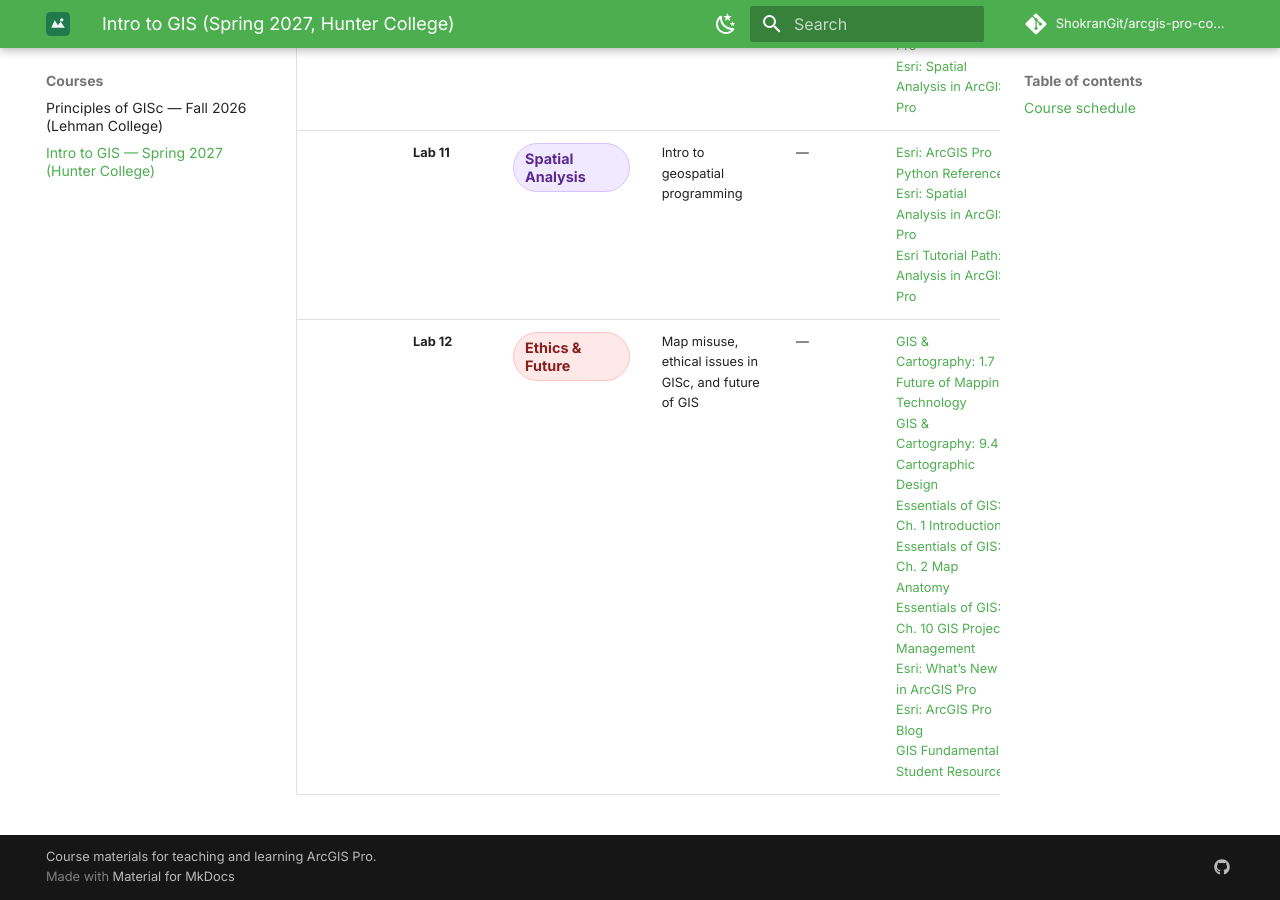
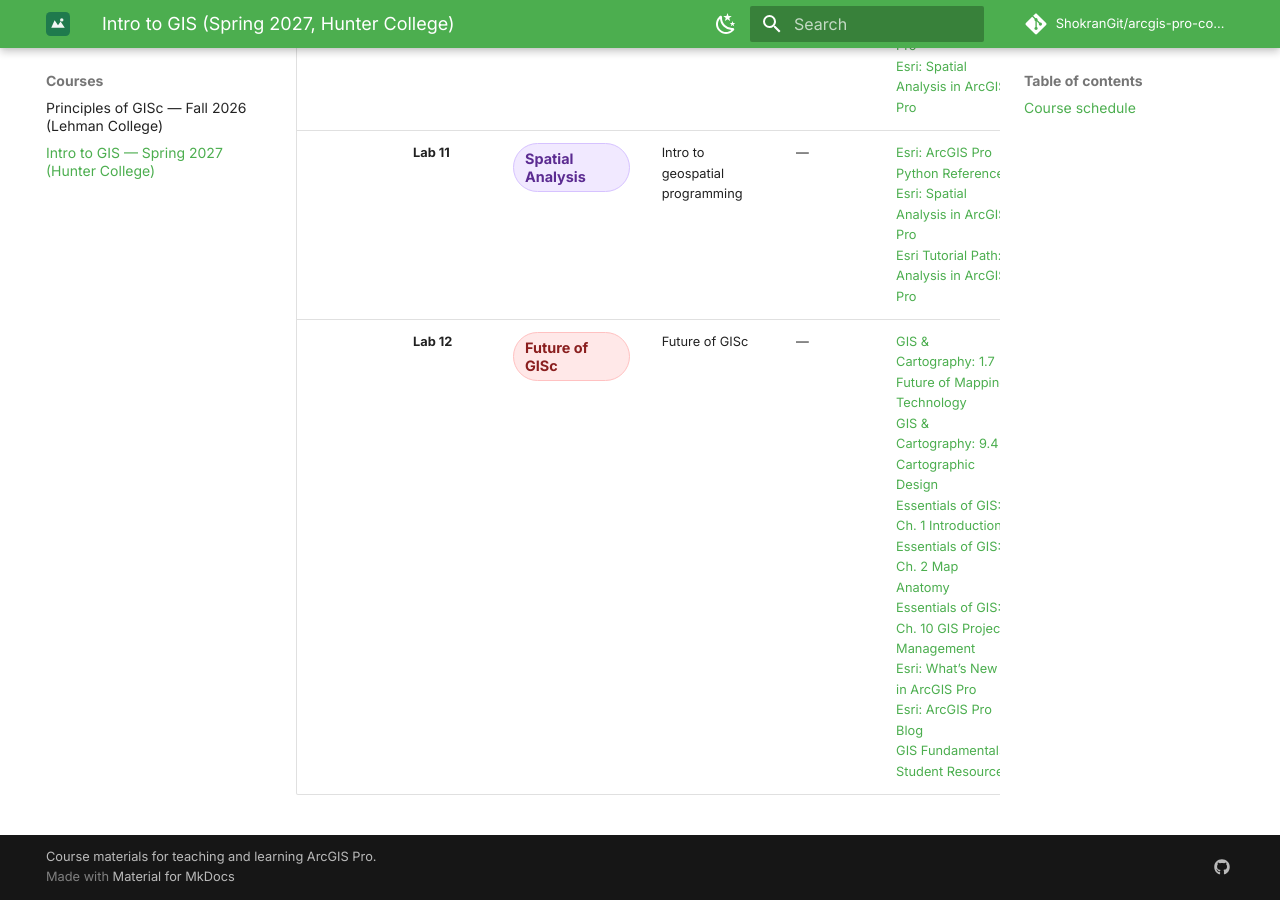
Before and after one commit to ShokranGit/arcgis-pro-course, an MkDocs documentation site: the page built from docs/courses/hunter-intro-gis-spring2027.md, in a window 1280 px wide and 900 px high, scrolled down 5699 px. Built offline with MkDocs 1.6.1 and Material for MkDocs 9.7.7, drawn with Linux system fonts in a browser that asks for light colours; comment, search, counter and statistics services are not loaded.

Commit message:
Change last session (Lab 12) to Future of GISc only

```diff
--- a/docs/courses/hunter-intro-gis-spring2027.md
+++ b/docs/courses/hunter-intro-gis-spring2027.md
@@ -23,4 +23,4 @@ This page tracks the course schedule for the Spring 2027 section of *Intro to GI
 |  | **Lab 09** | <span class="module-badge module-spatial">Spatial Analysis</span> | Buffer; Clip; Dissolve; Overlay (Union/Intersect) | — | [Essentials of GIS: Ch. 7 Geospatial Analysis I: Vector Operations](https://saylordotorg.github.io/text_essentials-of-geographic-information-systems/s11-geospatial-analysis-i-vector-o.html)<br>[GIS & Cartography: 7.3 Single Layer Analysis](https://slcc.pressbooks.pub/maps/chapter/7-3/)<br>[GIS & Cartography: 7.4 Multiple Layer Analysis](https://slcc.pressbooks.pub/maps/chapter/7-4/)<br>[Flexible GIS Workbook: Ch. 4 Perform Spatial Analysis](https://mlpp.pressbooks.pub/flexiblegisworkbookpro/part/ch4-perform-spatial-analysis/)<br>[Esri Tutorial Path: Analysis in ArcGIS Pro](https://learn.arcgis.com/en/paths/analysis-in-arcgis-pro/)<br>[Esri: Spatial Analysis in ArcGIS Pro](https://doc.esri.com/en/arcgis-pro/latest/help/analysis/introduction/spatial-analysis-in-arcgis-pro.html) |
 |  | **Lab 10** | <span class="module-badge module-spatial">Spatial Analysis</span> | Raster Analysis: Surface Analysis, Map Algebra, Suitability Modeling | — | [Essentials of GIS: Ch. 8 Geospatial Analysis II: Raster Data](https://saylordotorg.github.io/text_essentials-of-geographic-information-systems/s12-geospatial-analysis-ii-raster-.html)<br>[GIS & Cartography: 8.1 Introduction](https://slcc.pressbooks.pub/maps/chapter/8-1/)<br>[GIS & Cartography: 8.2 Raster Data Models](https://slcc.pressbooks.pub/maps/chapter/8-2/)<br>[GIS & Cartography: 8.3 Geoprocessing with Raster Imagery](https://slcc.pressbooks.pub/maps/chapter/8-3/)<br>[GIS & Cartography: 8.4 Scale of Raster Analysis](https://slcc.pressbooks.pub/maps/chapter/8-4/)<br>[GIS & Cartography: 8.5 Spatial Interpolation for Spatial Analysis](https://slcc.pressbooks.pub/maps/chapter/8-5/)<br>[GIS & Cartography: 8.6 Terrain Mapping for Spatial Analysis](https://slcc.pressbooks.pub/maps/chapter/8-6/)<br>[Esri Tutorial Path: Raster Data and Imagery in ArcGIS Pro](https://learn.arcgis.com/en/paths/using-raster-data-and-imagery-in-arcgis-pro/)<br>[Esri: Spatial Analysis in ArcGIS Pro](https://doc.esri.com/en/arcgis-pro/latest/help/analysis/introduction/spatial-analysis-in-arcgis-pro.html) |
 |  | **Lab 11** | <span class="module-badge module-spatial">Spatial Analysis</span> | Intro to geospatial programming | — | [Esri: ArcGIS Pro Python Reference](https://doc.esri.com/en/arcgis-pro/latest/arcpy/main/arcgis-pro-arcpy-reference.html)<br>[Esri: Spatial Analysis in ArcGIS Pro](https://doc.esri.com/en/arcgis-pro/latest/help/analysis/introduction/spatial-analysis-in-arcgis-pro.html)<br>[Esri Tutorial Path: Analysis in ArcGIS Pro](https://learn.arcgis.com/en/paths/analysis-in-arcgis-pro/) |
-|  | **Lab 12** | <span class="module-badge module-ethics">Ethics & Future</span> | Map misuse, ethical issues in GISc, and future of GIS | — | [GIS & Cartography: 1.7 Future of Mapping Technology](https://slcc.pressbooks.pub/maps/chapter/1-7/)<br>[GIS & Cartography: 9.4 Cartographic Design](https://slcc.pressbooks.pub/maps/chapter/9-4/)<br>[Essentials of GIS: Ch. 1 Introduction](https://saylordotorg.github.io/text_essentials-of-geographic-information-systems/s05-introduction.html)<br>[Essentials of GIS: Ch. 2 Map Anatomy](https://saylordotorg.github.io/text_essentials-of-geographic-information-systems/s06-map-anatomy.html)<br>[Essentials of GIS: Ch. 10 GIS Project Management](https://saylordotorg.github.io/text_essentials-of-geographic-information-systems/s14-gis-project-management.html)<br>[Esri: What’s New in ArcGIS Pro](https://doc.esri.com/en/arcgis-pro/latest/get-started/whats-new-in-arcgis-pro.html)<br>[Esri: ArcGIS Pro Blog](https://www.esri.com/arcgis-blog/products/arcgis-pro)<br>[GIS Fundamentals: Student Resources](https://www.gisfundamentals.org/students) |
+|  | **Lab 12** | <span class="module-badge module-ethics">Future of GISc</span> | Future of GISc | — | [GIS & Cartography: 1.7 Future of Mapping Technology](https://slcc.pressbooks.pub/maps/chapter/1-7/)<br>[GIS & Cartography: 9.4 Cartographic Design](https://slcc.pressbooks.pub/maps/chapter/9-4/)<br>[Essentials of GIS: Ch. 1 Introduction](https://saylordotorg.github.io/text_essentials-of-geographic-information-systems/s05-introduction.html)<br>[Essentials of GIS: Ch. 2 Map Anatomy](https://saylordotorg.github.io/text_essentials-of-geographic-information-systems/s06-map-anatomy.html)<br>[Essentials of GIS: Ch. 10 GIS Project Management](https://saylordotorg.github.io/text_essentials-of-geographic-information-systems/s14-gis-project-management.html)<br>[Esri: What’s New in ArcGIS Pro](https://doc.esri.com/en/arcgis-pro/latest/get-started/whats-new-in-arcgis-pro.html)<br>[Esri: ArcGIS Pro Blog](https://www.esri.com/arcgis-blog/products/arcgis-pro)<br>[GIS Fundamentals: Student Resources](https://www.gisfundamentals.org/students) |
```
